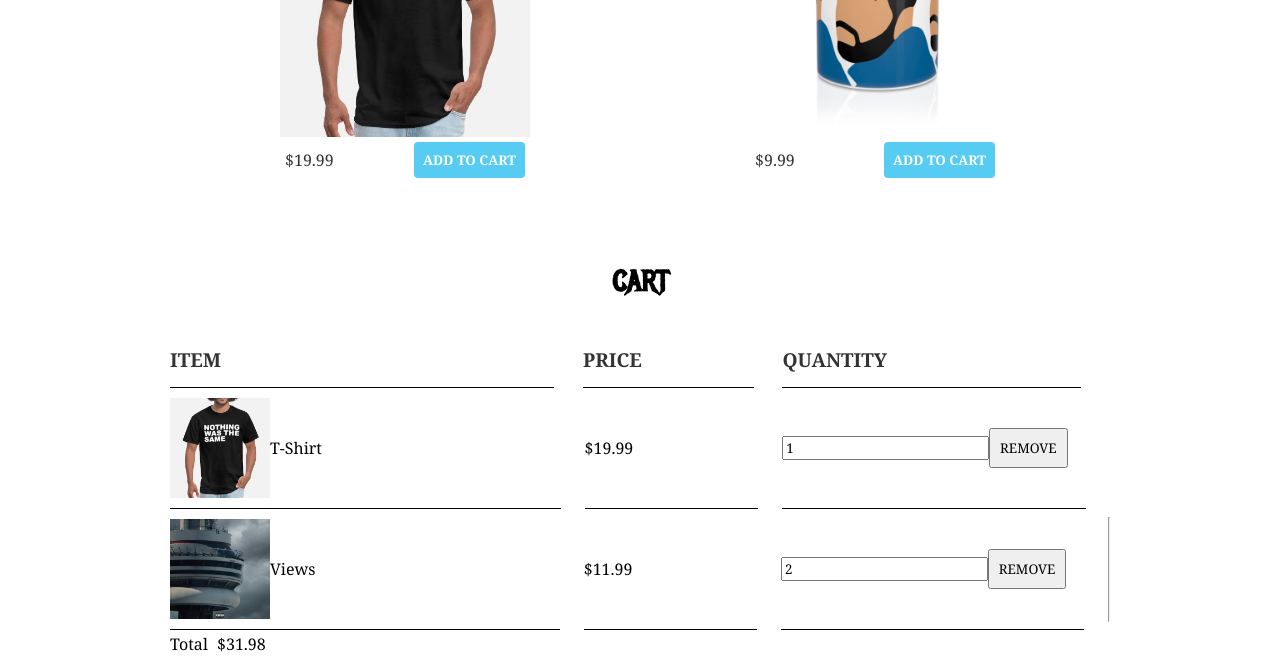
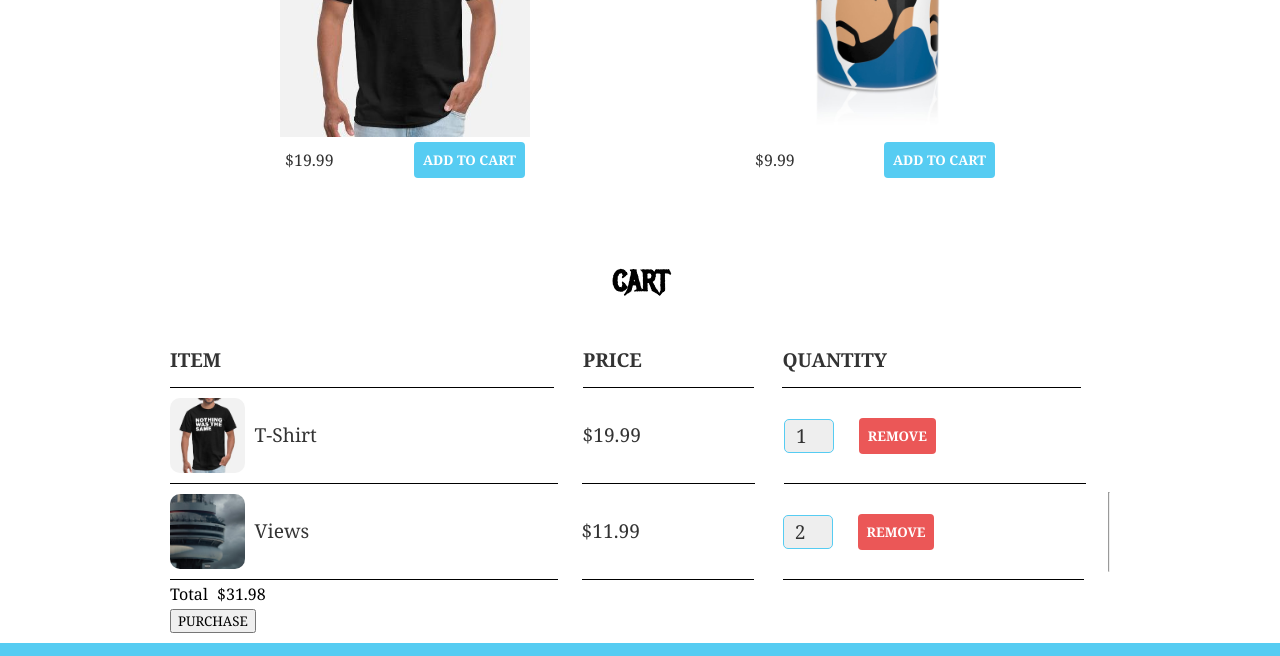
Before and after one commit to gcloud11/Favorite-Artist, a plain HTML site: page store.html in a window 1280 px wide. Shown: the part 1556-2212 px from the top of the page. Drawn offline with Linux system fonts and the light colour scheme.

Commit message:
added styling to cart rows

```diff
--- a/store.html
+++ b/store.html
@@ -116,7 +116,7 @@
             </div>
             <div class="cart-row">
                 <div class="cart-item cart-column">
-                    <img src="Images/Drake al 3.jpg" width="100" height="100">
+                    <img class="cart-item-image" src="Images/Drake al 3.jpg" width="100" height="100">
                     <span class="cart-item-title">Views</span>
                 </div>
                 <span class="cart-price cart-column">$11.99</span>
--- a/style.css
+++ b/style.css
@@ -293,6 +293,9 @@ h1 {
 
 .cart-price {
     width: 20%;
+    /* A little less than 20px */
+    font-size: 1.2em;
+    color: #333;
 }
 
 .cart-quanity {
@@ -300,5 +303,39 @@ h1 {
 }
 
 .cart-item-title {
+    color: #333;
+    margin-left: .5em;
+    font-size: 1.2em;
+}
 
+.cart-item-image {
+    width: 75px;
+    /* height automatically adjusts to the width */
+    height: auto;
+    border-radius: 10px;
 }
+
+.btn-danger {
+    color: white;
+    background-color: #EB5757;
+    border: none;
+    border-radius: .3em;
+    font-weight: bold;
+}
+
+.btn-danger:hover {
+    background-color: #CC4C4C;
+}
+
+.cart-quantity-input {
+    height: 34px;
+    width: 50px;
+    border-radius: 5px;
+    border: 1px solid #56CCF2;
+    background-color: #eee;
+    color: #333;
+    /* padding: 0; */
+    text-align: center;
+    font-size: 1.2em;
+    margin-right: 25px;
+}
```
